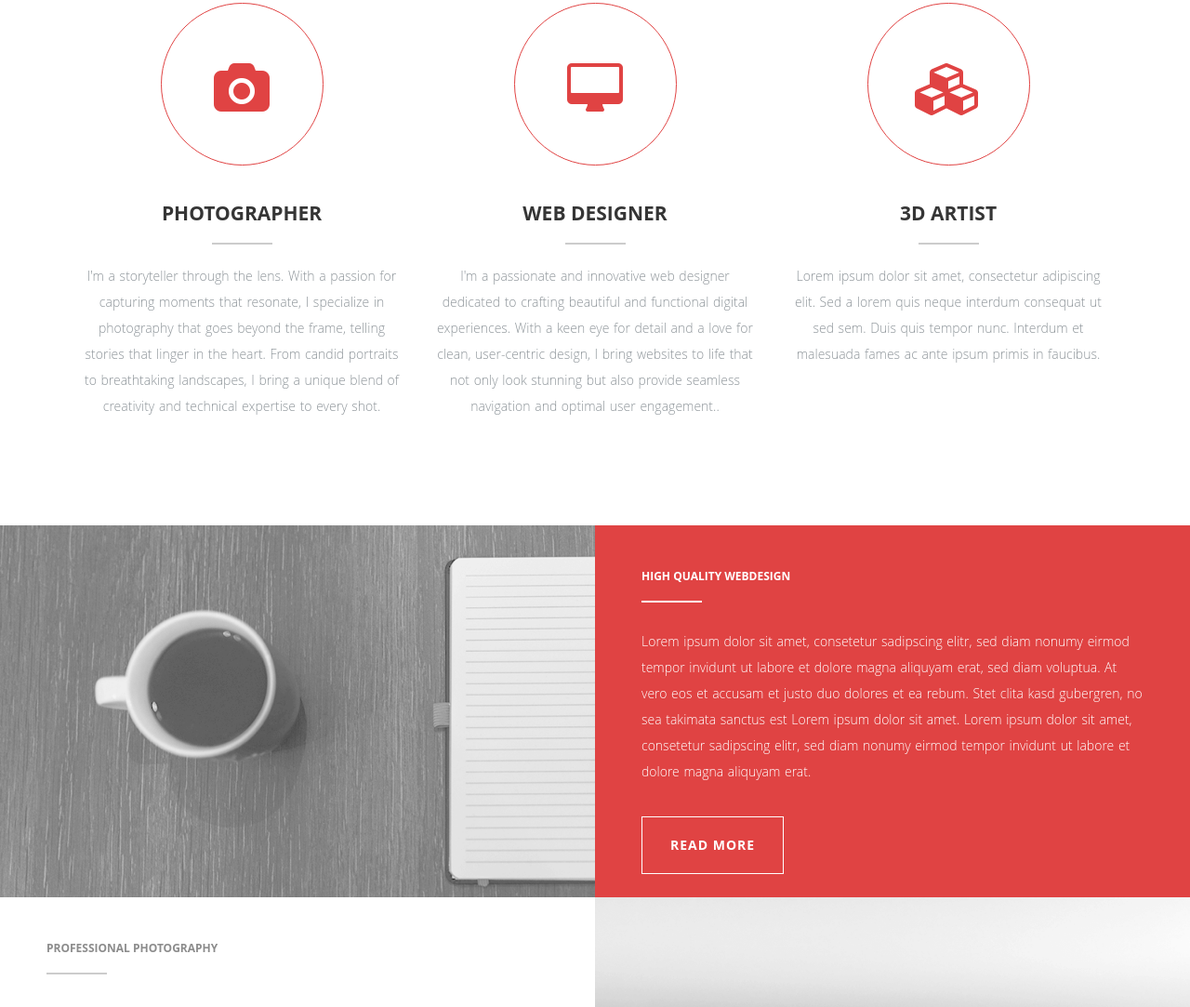
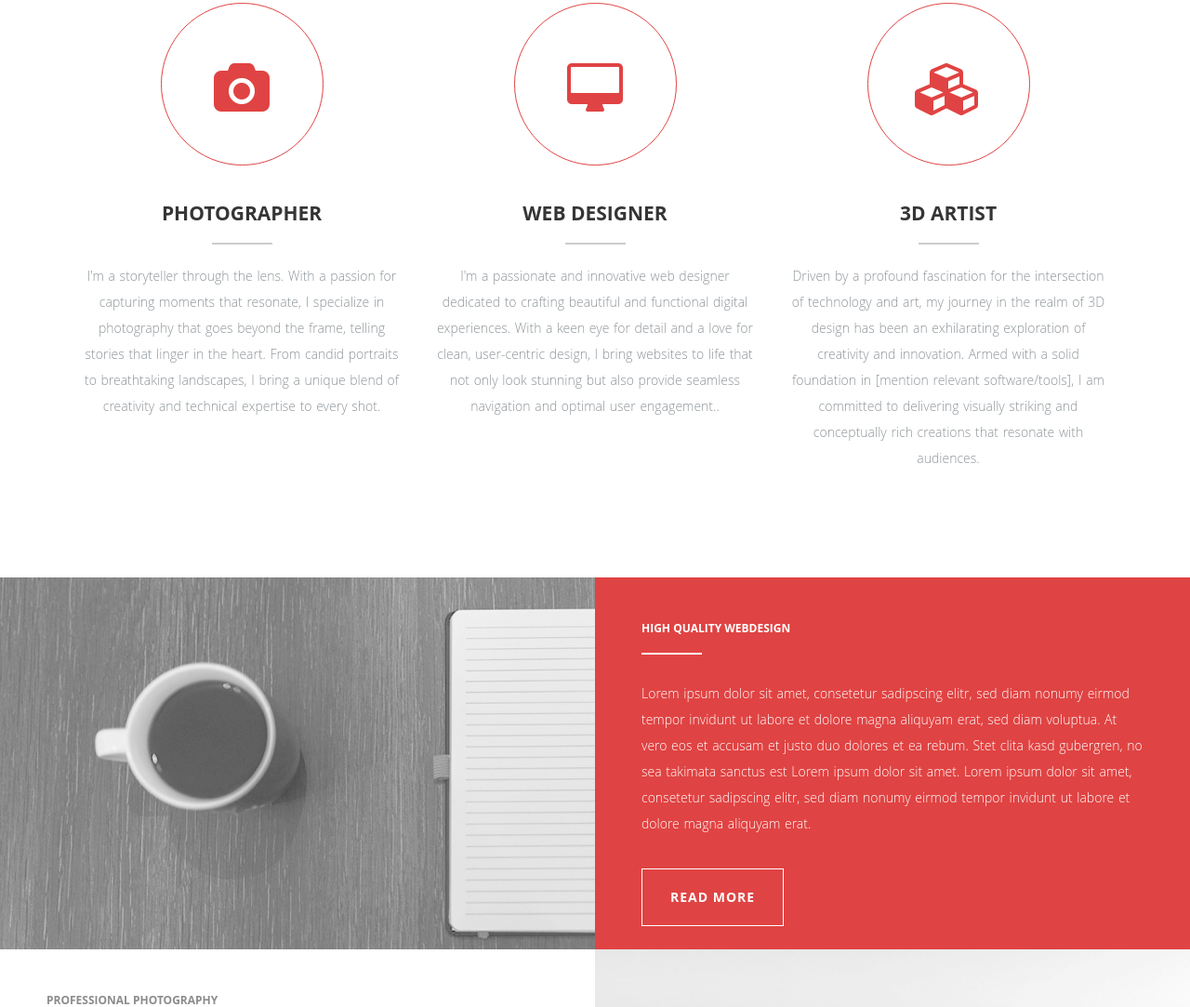
Before and after one commit to jalalon11/portfolio, a plain HTML site: page index.html in a window 1280 px wide. Shown: the part 1415-2498 px from the top of the page at 93% size. Drawn offline with nearby package versions, Linux system fonts and the light colour scheme; some packages are replaced by stand-ins of ours.

Commit message:
Update 3d artist

```diff
--- a/index.html
+++ b/index.html
@@ -152,8 +152,7 @@
                       <i class="fa fa-cubes"></i><!-- Icon -->
                     </div>
                     <h2>3D Artist</h2><!-- Title -->
-                    <p>Lorem ipsum dolor sit amet, consectetur adipiscing elit. Sed a lorem quis neque interdum consequat ut sed sem. Duis quis tempor nunc. Interdum et malesuada fames ac ante ipsum
-                    primis in faucibus.</p><!-- Description -->
+                    <p>Driven by a profound fascination for the intersection of technology and art, my journey in the realm of 3D design has been an exhilarating exploration of creativity and innovation. Armed with a solid foundation in [mention relevant software/tools], I am committed to delivering visually striking and conceptually rich creations that resonate with audiences.</p><!-- Description -->
                   </div>
           </div>
                   <div class="clearfix"></div>
```
